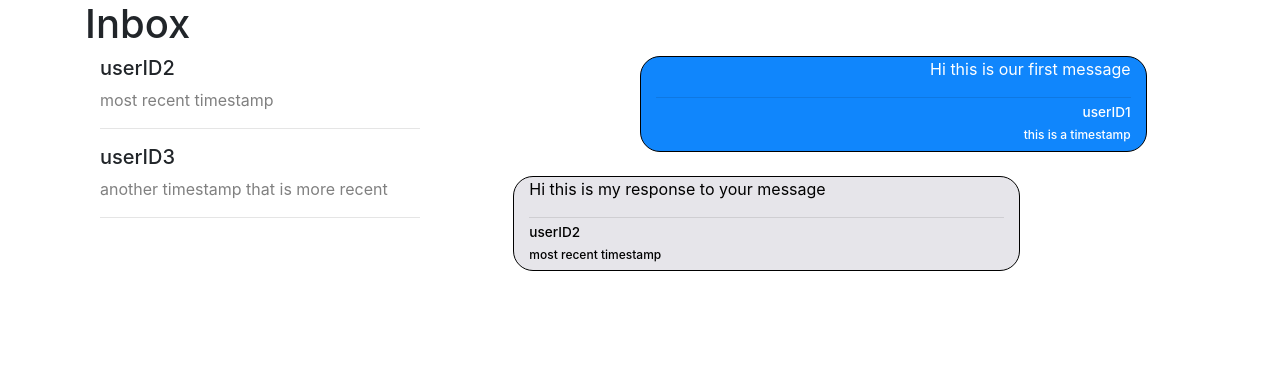
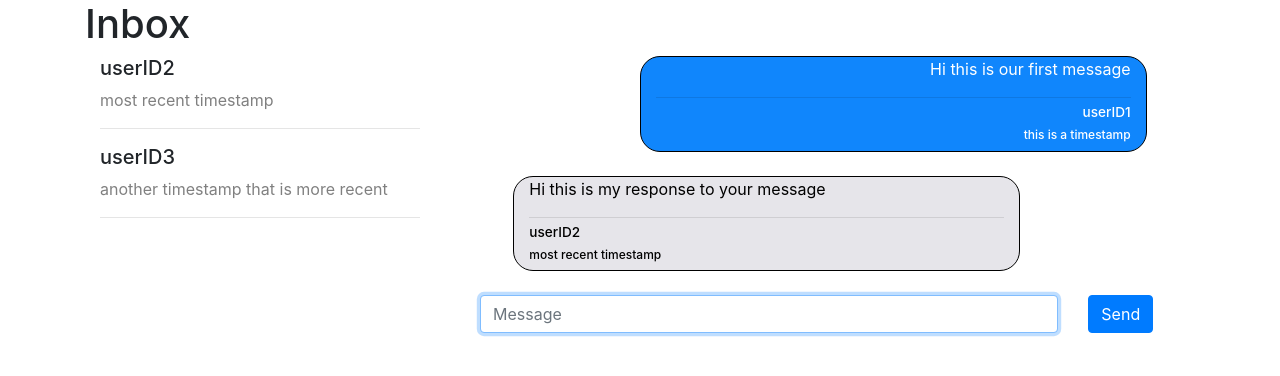
Before and after one commit to ECS153/final-project-flask-encryption-webapp, a Flask app: page /inbox in a window 1280 px wide, after a click that opens the changed part. Shown: the top 376 px of the page. Run offline with Flask 2, Linux system fonts and the light colour scheme; some libraries are stand-ins or nearby versions.

Commit message:
Added form to send message

```diff
--- a/web/flaskapp/app/static/scripts/displayMessage.js
+++ b/web/flaskapp/app/static/scripts/displayMessage.js
@@ -6,5 +6,6 @@ function DisplayMessage(msgId)
   document.getElementById(msgId).style.display='inline';
   currentlyDisplayedMessage = msgId;
   window.scrollTo(0,document.body.scrollHeight);
+  document.getElementById("input_" + msgId).focus();
   return;
 }
--- a/web/flaskapp/app/templates/inbox.html
+++ b/web/flaskapp/app/templates/inbox.html
@@ -28,6 +28,7 @@
         {% endfor %}
       </div>
     </div>
+
     <div class="col-8 messageContents">
       <h3 id="placeholder">Select a message to get started</h3>
       {% for msgId, msgObj in messages.items() %}
@@ -60,7 +61,22 @@
             </div>
             <br>
           {% endfor %}
-          <!-- html form to send message, have it auto-focused + enter sends message -->
+
+          <form action="{{ url_for('inbox') }}" enctype="multipart/form-data" method="POST">
+            <input type="hidden" id="msgId" name="msgId" value="{{msgId}}">
+            <div class="container">
+              <div class="row">
+                <div class="col-10">
+                  <input name="message" class="form-control" id="input_{{msgId}}" placeholder="Message" required></input>
+                </div>
+                <div class="col-1">
+                  <button type="submit" class="btn btn-primary">Send</button>
+                </div>
+                <div class="col-1"></div>
+              </div>
+            </div>
+          </form>
+
         </div>
       {% endfor %}
     </div>
```
